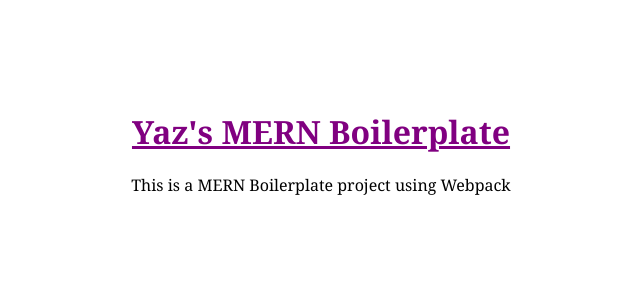
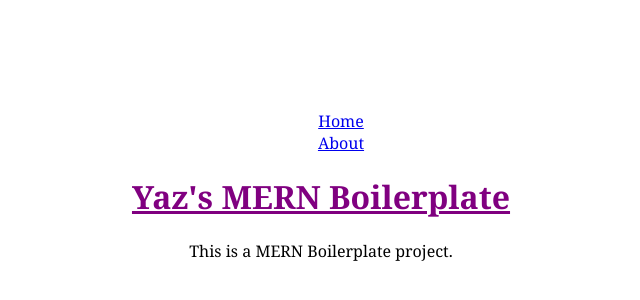
Before and after one commit to yasmine-ann/mern-boilerplate, a React app: page / in a window 1280 px wide. Shown: the part 90-390 px from the top of the page, without its empty margins (319-959 px from the left). Built offline with nearby package versions, Linux system fonts and the light colour scheme.

Commit message:
Add basic routing with react-router-dom.

```diff
--- a/package.json
+++ b/package.json
@@ -37,6 +37,8 @@
     "mongoose": "^5.7.12",
     "react": "^16.12.0",
     "react-dom": "^16.12.0",
+    "react-router-dom": "^5.1.2",
+    "redux": "^4.0.4",
     "superagent": "^5.1.0"
   },
   "devDependencies": {
--- a/src/client/assets/scss/main.scss
+++ b/src/client/assets/scss/main.scss
@@ -8,3 +8,7 @@
     font-family: 'Georgia';
     margin-top: 200px;
 }
+
+ul {
+    list-style: none;
+}
--- a/src/client/components/App.js
+++ b/src/client/components/App.js
@@ -1,10 +1,55 @@
 import React from 'react';
+import {
+    BrowserRouter as Router,
+    Switch,
+    Route,
+    Link
+} from 'react-router-dom';
 
 function App() {
     return (
-        <div className="welcome">
-            <h1>Yaz&apos;s MERN Boilerplate</h1>
-            <p>This is a MERN Boilerplate project using Webpack</p>
+        <Router>
+            <div className="welcome">
+                <nav>
+                    <ul>
+                        <li>
+                            <Link to="/">Home</Link>
+                        </li>
+                        <li>
+                            <Link to="/about">About</Link>
+                        </li>
+                    </ul>
+                </nav>
+                <h1>Yaz&apos;s MERN Boilerplate</h1>
+
+                <Switch>
+                    <Route path="/about">
+                        <About />
+                    </Route>
+                    <Route path="/">
+                        <Home />
+                    </Route>
+                </Switch>
+
+            </div>
+
+        </Router>
+    )
+}
+
+function Home() {
+    return (
+        <div>
+            <p>This is a MERN Boilerplate project.</p>
+        </div>
+    )
+}
+
+function About() {
+    return (
+        <div>
+            <h2>About</h2>
+            <p>This is a MERN Boilerplate project featuring Webpack 4.0.</p>
         </div>
     )
 }
```
Also changed, not shown: 1 other file.
